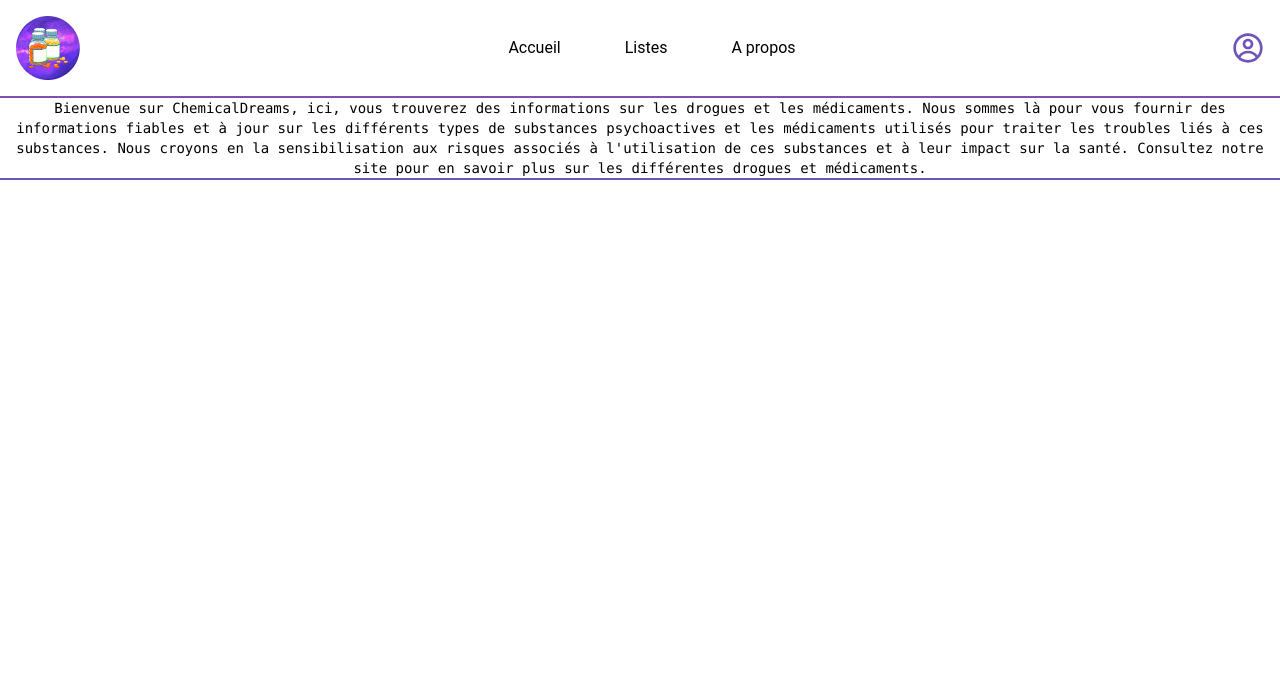
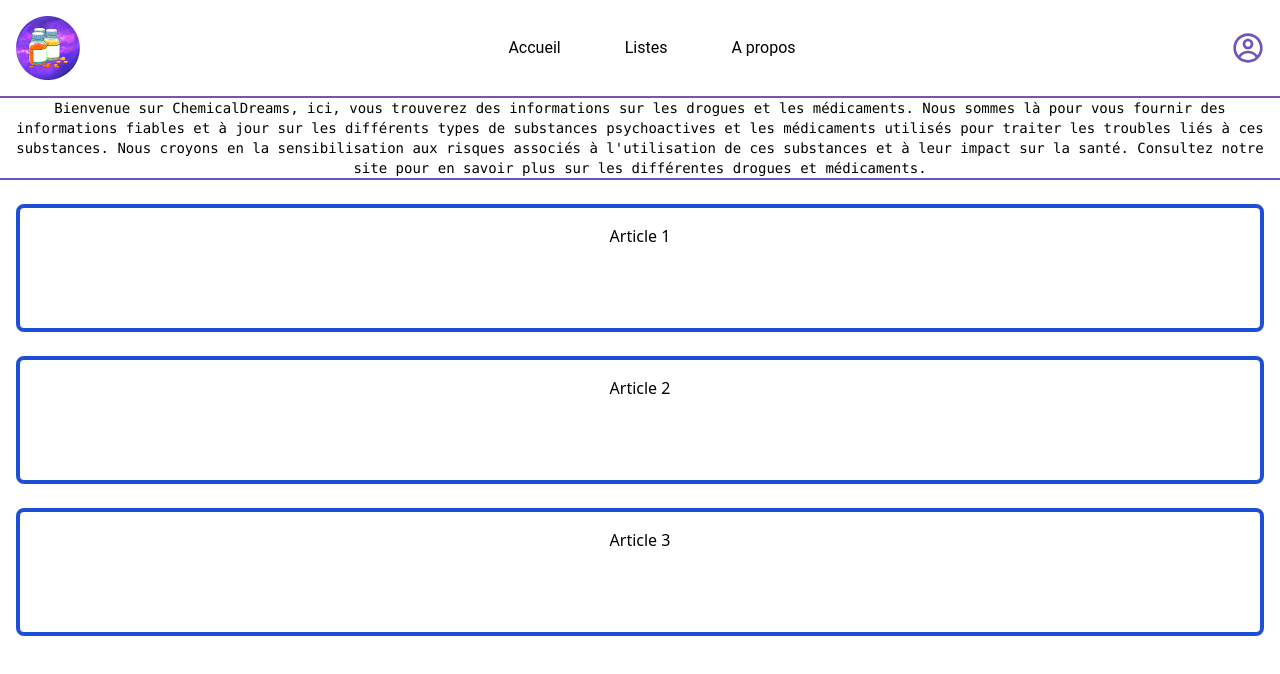
Before and after one commit to Yhugzee/ChemicalDreams-old, a React (Vite) app in the folder frontend/: page / in a window 1280 px wide. Shown: the top 674 px of the page. Built offline with nearby package versions, Linux system fonts and the light colour scheme.

Commit message:
add articles test

```diff
--- a/frontend/src/pages/Home.jsx
+++ b/frontend/src/pages/Home.jsx
@@ -21,6 +21,17 @@ export default function Home() {
           </p>
         </div>
         <div className="info_tile" />
+        <span>
+          <p className="rounded-lg border-blue-700 h-32 w-50 p-4 border-4 mt-6 ml-4 mr-4">
+            Article 1
+          </p>
+          <p className="rounded-lg border-blue-700 h-32 w-50 p-4 border-4 mt-6 ml-4 mr-4">
+            Article 2
+          </p>
+          <p className="rounded-lg border-blue-700 h-32 w-50 p-4 border-4 mt-6 ml-4 mr-4">
+            Article 3
+          </p>
+        </span>
       </main>
     </div>
   );
```
